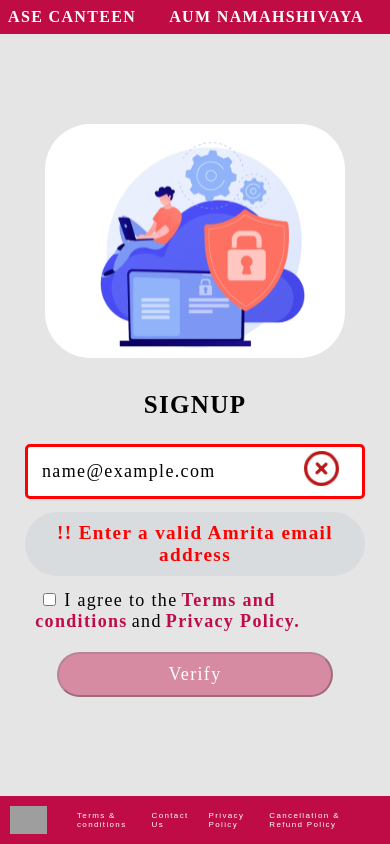
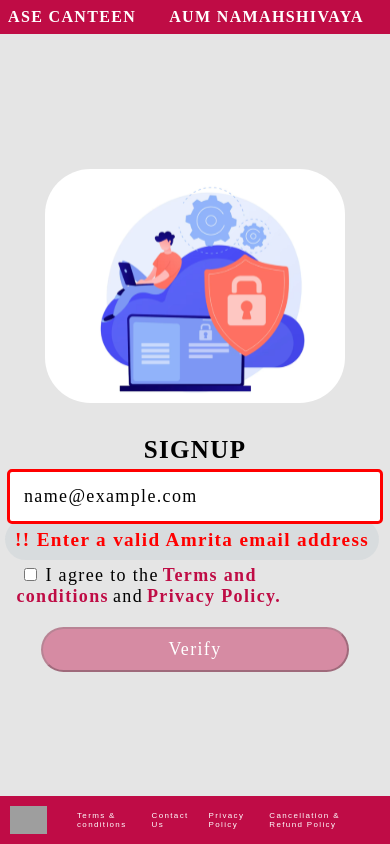
Before and after one commit to nazeer-18/kanteen, a React (Create React App) app in the folder kanteen/: page /signupmail in a window 390 px wide. Both pictures are taken after typing "name@example.com" into the empty fields and a click on the button "Verify". Built offline with nearby package versions, Linux system fonts and the light colour scheme; no server answers; grey boxes are pictures that could not be loaded.

Commit message:
made signupmail responsive

```diff
--- a/kanteen/src/components/SignUpMail.js
+++ b/kanteen/src/components/SignUpMail.js
@@ -140,9 +140,9 @@ export default function SignupMail() {
                     </div>
                     {
                         !emailValid && email.length > 0 && !usedEmail &&
-                        <div className="signupmail-email-check-alert">
+                        <span className="signupmail-email-check-alert">
                             !! Enter a valid Amrita email address
-                        </div>
+                        </span>
                     }
                     {
                         !emailValid && email.length > 0 && usedEmail &&
--- a/kanteen/src/styles/Signupmail.css
+++ b/kanteen/src/styles/Signupmail.css
@@ -108,6 +108,7 @@ a{
     border-radius: 37px;
     text-align: center;
     margin: 5px;
+    max-width: 45vw;
 }
 
 .signupmail-verifyBtn{
@@ -131,3 +132,12 @@ a{
   padding: 2px;
   margin: 10px auto;
 }
+
+@media(max-width:450px){
+  .validate-icon{
+    display: none !important;
+  }
+  .signupmail-form{
+    padding: 0px !important;
+  }
+}
```
